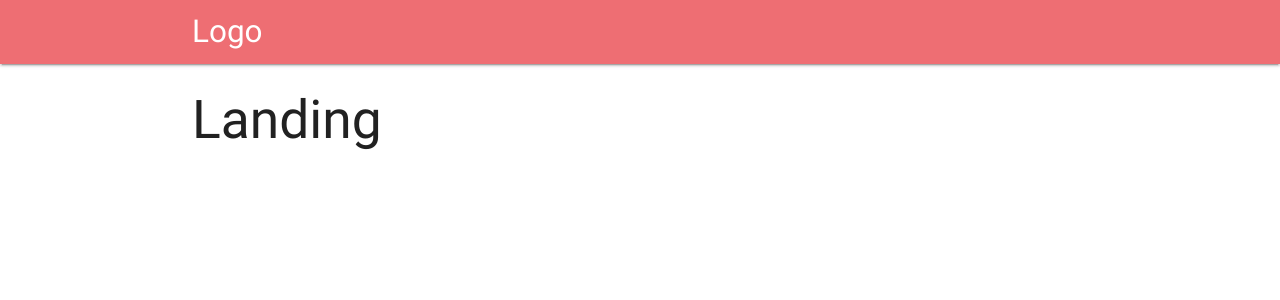
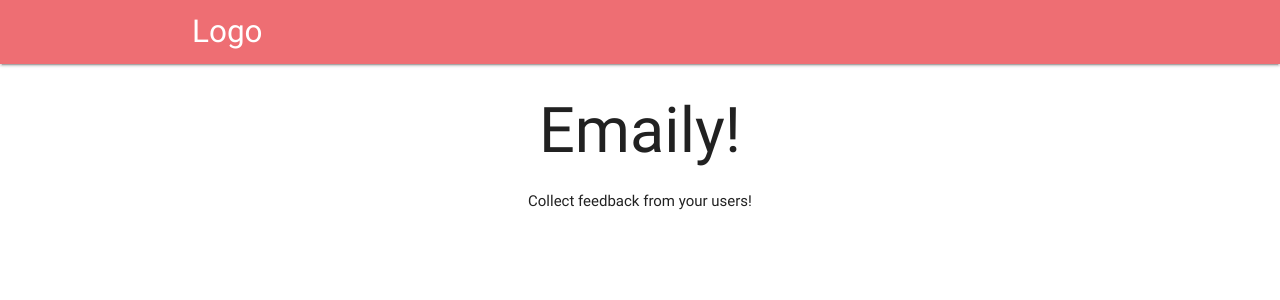
Before and after one commit to Kalcode/emaily-udemy, a React (Create React App) app in the folder client/: page / in a window 1280 px wide. Shown: the top 300 px of the page. Built offline with nearby package versions, Linux system fonts and the light colour scheme; no server answers.

Commit message:
add basic landing page

```diff
--- a/client/src/components/App.js
+++ b/client/src/components/App.js
@@ -4,6 +4,7 @@
 import * as actions from '../actions'
 
 import Header from './Header'
+import Landing from './Landing'
 
 const Dashboard = () => {
   return (<h2>Dashboard</h2>)
@@ -11,10 +12,6 @@
 const SurveyNew = () => {
   return (<h2>SurveyNew</h2>)
 }
-const Landing = () => {
-  return (<h2>Landing</h2>)
-}
-
 
 class App extends Component {
   componentDidMount() {
--- /dev/null
+++ b/client/src/components/Landing.js
@@ -0,0 +1,16 @@
+import React from 'react'
+
+const Landing = () => {
+  return (
+    <div style={{ textAlign: 'center' }}>
+      <h1>
+        Emaily!
+      </h1>
+      <p>
+        Collect feedback from your users!
+      </p>
+    </div>
+  )
+}
+
+export default Landing
```
